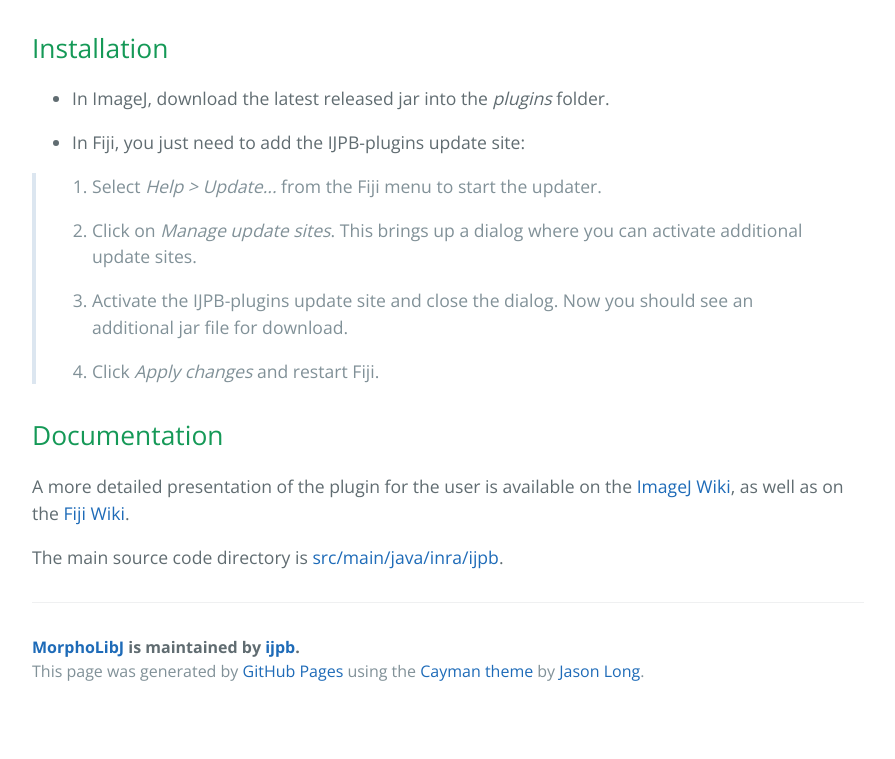
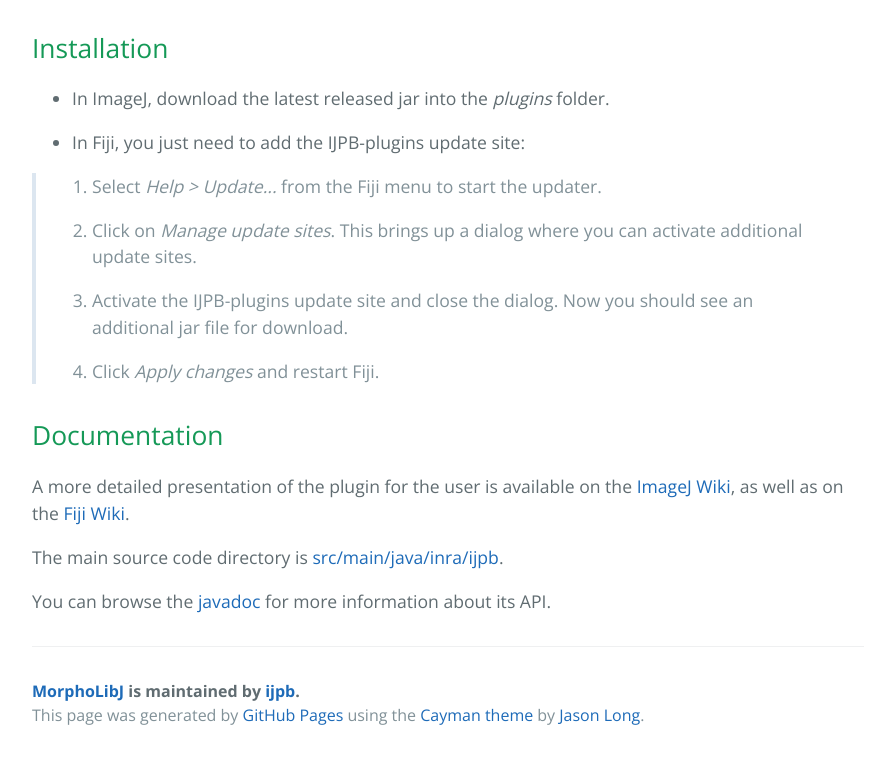
Before and after one commit to ijpb/MorphoLibJ, a plain HTML site: page index.html in a window 1280 px wide. Shown: the part 910-1669 px from the top of the page, without its empty margins (192-1087 px from the left). Before the commit the page ends 1625 px from the top, so only its background shows below. Drawn offline with nearby package versions, Linux system fonts and the light colour scheme.

Commit message:
Add link to javadoc in main page

```diff
--- a/index.html
+++ b/index.html
@@ -60,6 +60,8 @@ as well as on the <a href="http://fiji.sc/Morphological_Segmentation">Fiji Wiki<
 
 <p>The main source code directory is <a href="http://github.com/ijpb/MorphoLibJ/tree/master/src/main/java/inra/ijpb">src/main/java/inra/ijpb</a>.</p>
 
+<p>You can browse the <a href="http://ijpb.github.io/MorphoLibJ/javadoc/">javadoc</a> for more information about its API.</p>
+
       <footer class="site-footer">
         <span class="site-footer-owner"><a href="https://github.com/ijpb/MorphoLibJ">MorphoLibJ</a> is maintained by <a href="https://github.com/ijpb">ijpb</a>.</span>
 
```
